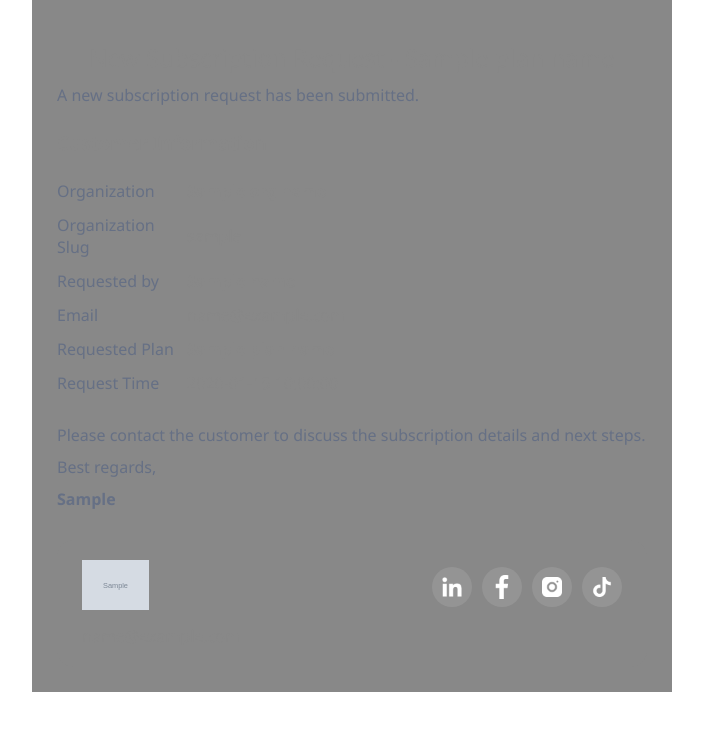
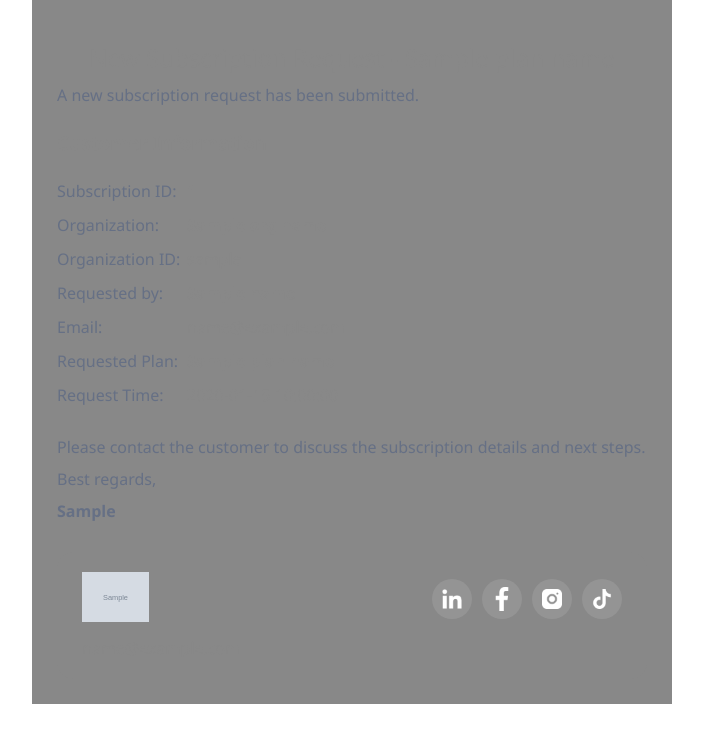
Before and after one commit to Space-DF/django-common-utils, a Python web app: template common/templates/email_contact_sales.html in a window 1280 px wide. Shown: the top 743 px of the page, without its empty margins (288-991 px from the left). Run offline with Jinja, Linux system fonts and the light colour scheme; the template is opened without the code that fills it: most values are stand-ins (such as "Sample title", 1, 10 or a date in 2020); grey boxes marked "Sample" are stand-in pictures.

Commit message:
chore: add subscription id to email format

```diff
--- a/common/templates/email_contact_sales.html
+++ b/common/templates/email_contact_sales.html
@@ -1,14 +1,17 @@
-{% extends "base.html" %}
-{% block title %}New Subscription Request - {{ plan_name }}{% endblock %}
-{% block content %}
+{% extends "base.html" %} {% block title %}New Subscription Request - {{
+plan_name }}{% endblock %} {% block content %}
 <div style="margin-bottom: 30px">
   <h1 style="color: {{ contrast_background_color }}">
     New Subscription Request - {{ plan_name }}
   </h1>
 
-  <p style="text-align: start">A new subscription request has been submitted.</p>
+  <p style="text-align: start">
+    A new subscription request has been submitted.
+  </p>
 
-  <h3 style="text-align: start; margin-top: 24px; color: {{ contrast_background_color }}">
+  <h3
+    style="text-align: start; margin-top: 24px; color: {{ contrast_background_color }}"
+  >
     Customer Information
   </h3>
 
@@ -19,39 +22,60 @@
     style="text-align: start; border-collapse: collapse; margin: 16px 0"
   >
     <tr>
-      <td style="padding: 6px 0; color: #667085; width: 130px">Organization</td>
-      <td style="padding: 6px 0; color: {{ contrast_background_color }}; font-weight: bold">
+      <td style="padding: 6px 0; color: #667085; width: 130px">
+        Subscription ID:
+      </td>
+      <td
+        style="padding: 6px 0; color: {{ contrast_background_color }}; font-weight: bold"
+      >
+        {{ subscription_id }}
+      </td>
+    </tr>
+    <tr>
+      <td style="padding: 6px 0; color: #667085; width: 130px">
+        Organization:
+      </td>
+      <td
+        style="padding: 6px 0; color: {{ contrast_background_color }}; font-weight: bold"
+      >
         {{ org_name }}
       </td>
     </tr>
     <tr>
-      <td style="padding: 6px 0; color: #667085">Organization Slug</td>
+      <td style="padding: 6px 0; color: #667085">Organization ID:</td>
       <td style="padding: 6px 0; color: {{ contrast_background_color }}">
         {{ org_slug }}
       </td>
     </tr>
     <tr>
-      <td style="padding: 6px 0; color: #667085">Requested by</td>
-      <td style="padding: 6px 0; color: {{ contrast_background_color }}; font-weight: bold">
+      <td style="padding: 6px 0; color: #667085">Requested by:</td>
+      <td
+        style="padding: 6px 0; color: {{ contrast_background_color }}; font-weight: bold"
+      >
         {{ name }}
       </td>
     </tr>
     <tr>
-      <td style="padding: 6px 0; color: #667085">Email</td>
+      <td style="padding: 6px 0; color: #667085">Email:</td>
       <td style="padding: 6px 0">
-        <a href="mailto:{{ email }}" style="color: {{ primary_color }} !important">
+        <a
+          href="mailto:{{ email }}"
+          style="color: {{ primary_color }} !important"
+        >
           {{ email }}
         </a>
       </td>
     </tr>
     <tr>
-      <td style="padding: 6px 0; color: #667085">Requested Plan</td>
-      <td style="padding: 6px 0; color: {{ contrast_background_color }}; font-weight: bold">
+      <td style="padding: 6px 0; color: #667085">Requested Plan:</td>
+      <td
+        style="padding: 6px 0; color: {{ contrast_background_color }}; font-weight: bold"
+      >
         {{ plan_name }}
       </td>
     </tr>
     <tr>
-      <td style="padding: 6px 0; color: #667085">Request Time</td>
+      <td style="padding: 6px 0; color: #667085">Request Time:</td>
       <td style="padding: 6px 0; color: {{ contrast_background_color }}">
         {{ submitted_at }}
       </td>
@@ -59,7 +83,8 @@
   </table>
 
   <p style="text-align: start; margin-top: 24px">
-    Please contact the customer to discuss the subscription details and next steps.
+    Please contact the customer to discuss the subscription details and next
+    steps.
   </p>
   <p style="text-align: start">Best regards,</p>
   <p style="text-align: start"><b>{{ sender_from }}</b></p>
```
